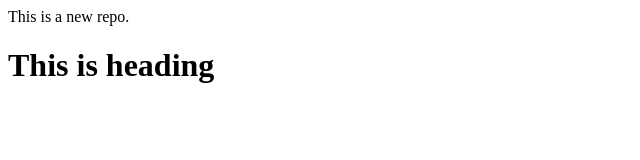
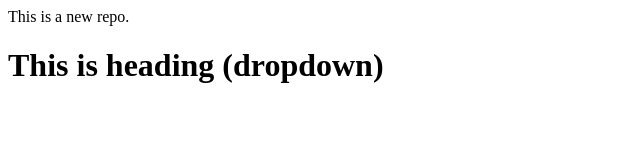
Before and after one commit to zyanshykh/LocalRepo, a plain HTML site: page index.html in a window 1280 px wide. Shown: the whole page, without its empty margins (0-640 px from the left). Drawn offline with Linux system fonts and the light colour scheme.

Commit message:
Add dropdown

```diff
--- a/index.html
+++ b/index.html
@@ -1,3 +1,3 @@
 
 <p>This is a new repo.</p>
-<h1>This is heading</h1>
+<h1>This is heading (dropdown)</h1>
```
